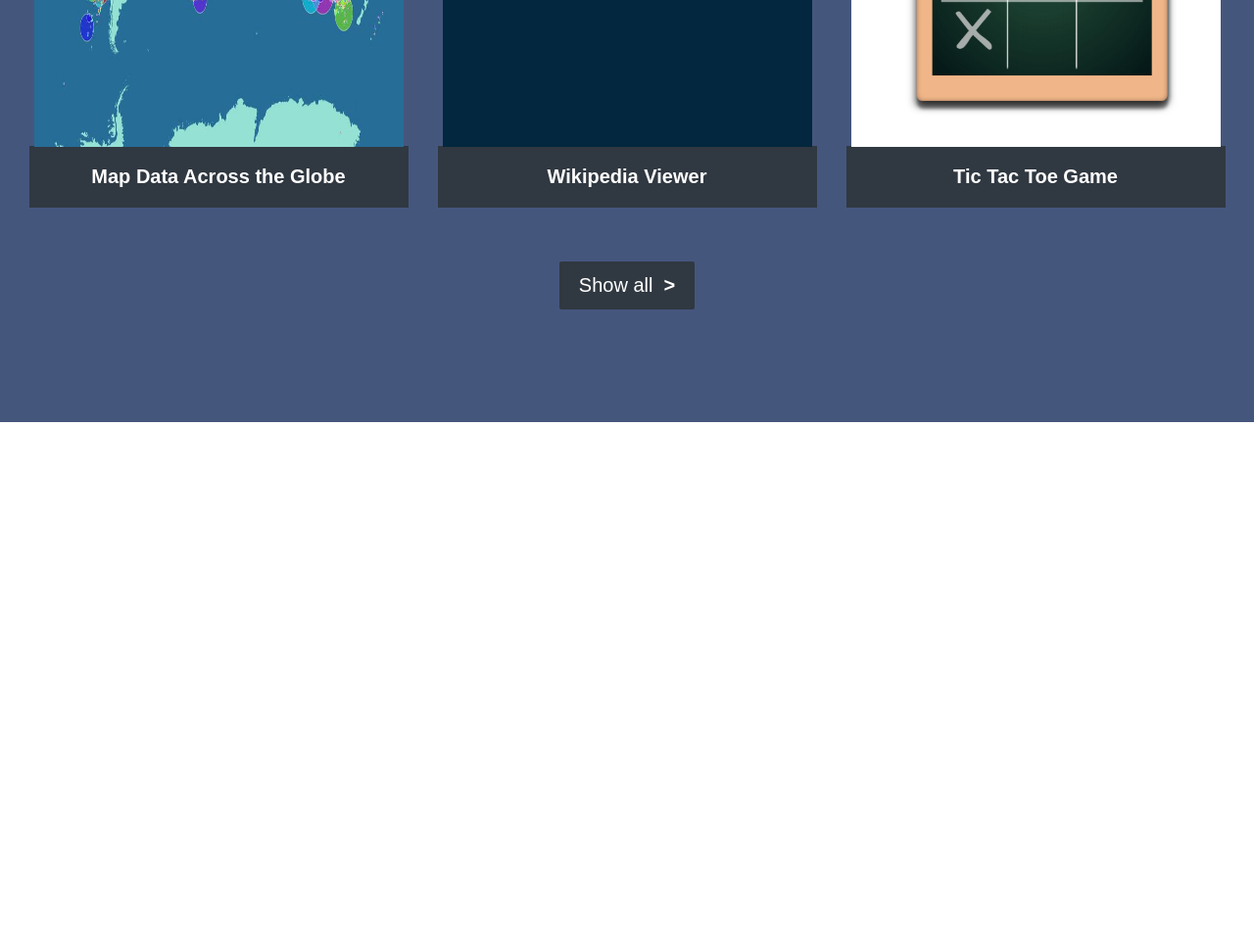
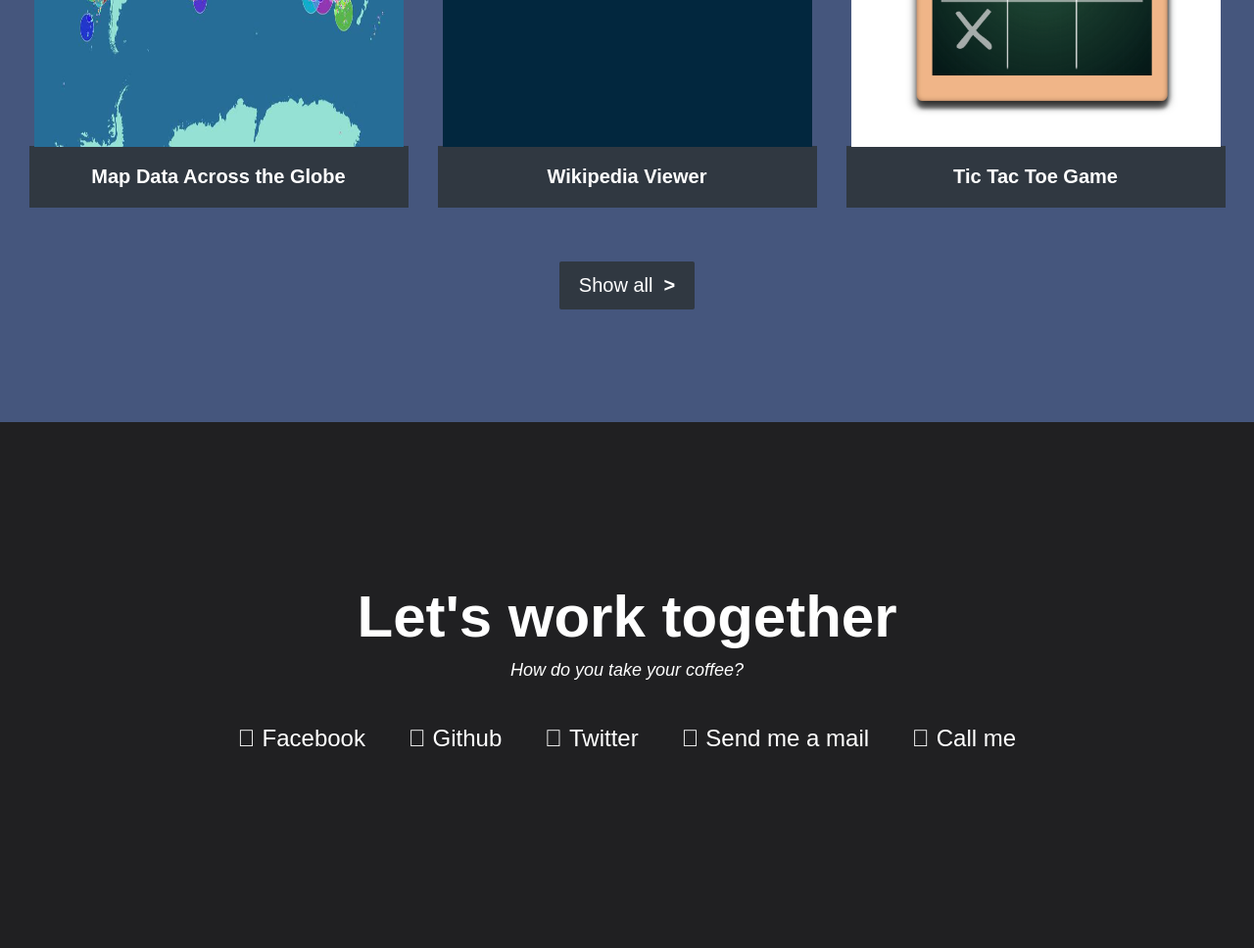
Before and after one commit to iswasohaib/html-css-project, a plain HTML site: page index.html in a window 1280 px wide. Shown: the part 1527-2495 px from the top of the page at 98% size. Before the commit the page ends 1958 px from the top, so only its background shows below. Drawn offline with Linux system fonts and the light colour scheme.

Commit message:
footer section created

```diff
--- a/index.html
+++ b/index.html
@@ -5,10 +5,7 @@
     <meta name="viewport" content="width=device-width, initial-scale=1.0" />
     <title>Html CSS Project</title>
     <link rel="stylesheet" href="style.css" />
-    <script
-      src="https://kit.fontawesome.com/a076d05399.js"
-      crossorigin="anonymous"
-    ></script>
+    <link rel="stylesheet" href="https://cdnjs.cloudflare.com/ajax/libs/font-awesome/4.7.0/css/font-awesome.min.css">
   </head>
   <body>
     <div class="nav-bar">
@@ -32,8 +29,7 @@
         <div class="project">
           <a href="#">
             <img src="tribute.jpg" alt="" />
-            <h3>
-              <span class="hide">&lt </span>Tribute Page<span class="hide">
+            <h3><span class="hide">&lt </span>Tribute Page<span class="hide">
                 /&gt;</span
               >
             </h3>
@@ -85,5 +81,16 @@
         </center>
       </div>
     </div>
+    <div id="footer-section">
+        <h1>Let's work together</h1>
+        <h4>How do you take your coffee?</h4>
+        <div class="social-links">
+            <i class="fa fa-facebook-square">&nbsp;Facebook</i>
+            <i class="fa fa-github-square">&nbsp;Github</i>
+            <i class="fa fa-twitter">&nbsp;Twitter</i>
+            <i class="fa fa-at">&nbsp;Send me a mail</i>
+            <i class="fa fa-mobile">&nbsp;Call me</i>
+        </div>
+    </div>
   </body>
 </html>
--- a/style.css
+++ b/style.css
@@ -118,3 +118,42 @@
   display: inline;
   color: rgba(255, 106, 0, 0.87);
 }
+#footer-section {
+  height: 537px;
+  width: auto;
+  display: flex;
+  flex-direction: column;
+  justify-content: center;
+  align-items: center;
+  background-color: #202022;
+  color: white;
+}
+#footer-section h1 {
+  text-align: center;
+  font-family: sans-serif;
+  font-size: 60px;
+  font-weight: 700;
+  line-height: 84px;
+}
+#footer-section h4 {
+  text-align: center;
+  font-family: sans-serif;
+  font-size: 18px;
+  line-height: 25px;
+  font-weight: 200;
+  font-style: italic;
+}
+.social-links {
+  padding: 20px 0px 20px 0px;
+}
+.social-links i {
+  padding: 20px;
+  font-size: 24px;
+  line-height: 34px;
+  font-family: sans-serif;
+}
+.copyright-section {
+  border-top: 4px solid #be3144;
+  background-color: #202022;
+  color: white;
+}
```
